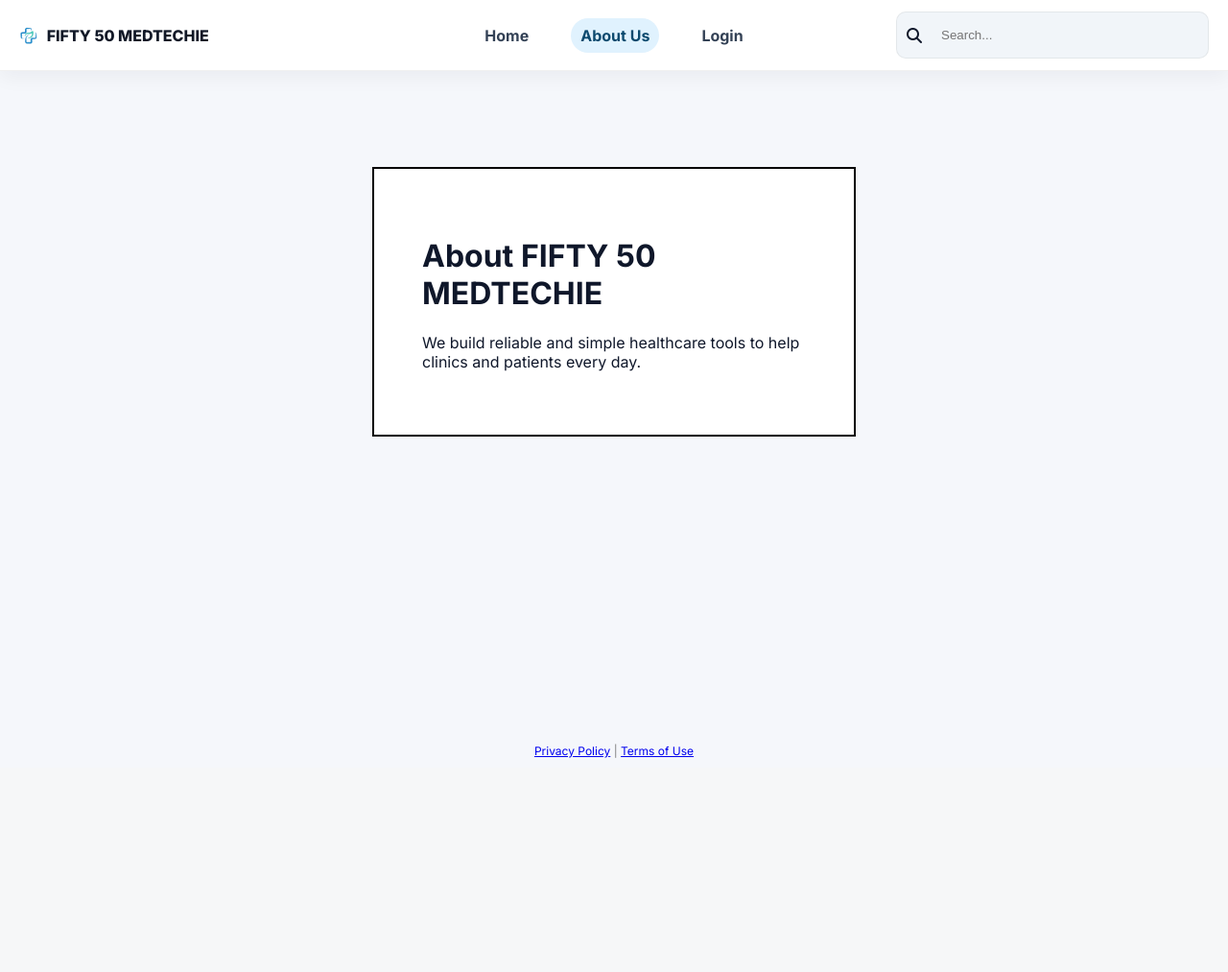
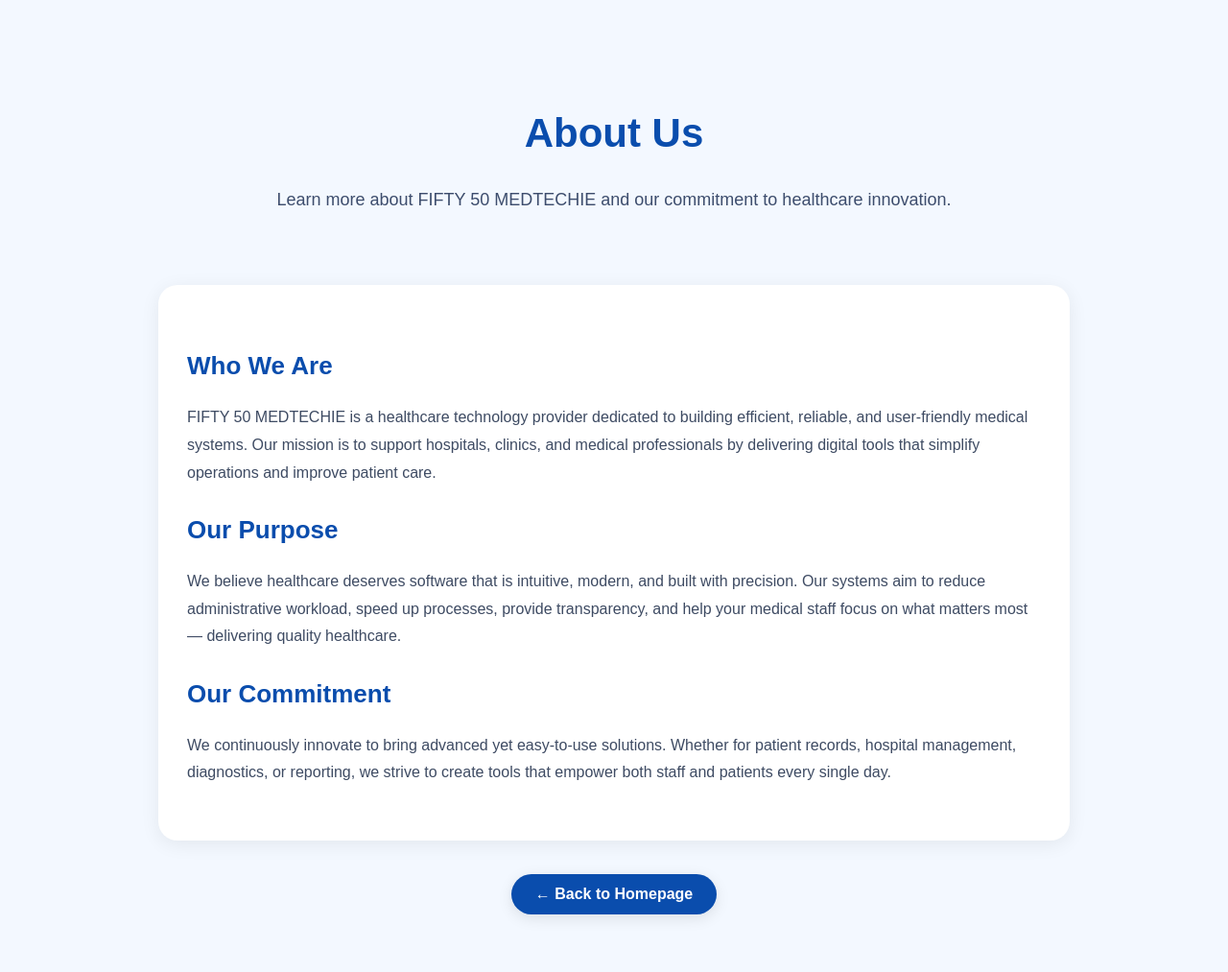
Before and after one commit to ainreach/HMS-G1, a CodeIgniter 4 app: the page made by app/Views/home/about.php in a window 1280 px wide. Shown: the whole page at 96% size. Before the commit the page ends 790 px from the top, so only its background shows below. Run offline with PHP 8.4 and a stand-in for CodeIgniter, Linux system fonts and the light colour scheme; the template is opened without the code that fills it, so the values that code supplies are empty; some libraries are stand-ins or nearby versions.

Commit message:
Updated the About Us Page in Home

```diff
--- a/app/Views/home/about.php
+++ b/app/Views/home/about.php
@@ -4,33 +4,145 @@
   <meta charset="UTF-8">
   <meta name="viewport" content="width=device-width, initial-scale=1">
   <title>About Us • FIFTY 50 MEDTECHIE</title>
-  <link rel="icon" type="image/png" href="<?= base_url('assets/img/logo.png') ?>">
-  <link rel="stylesheet" href="<?= base_url('assets/css/style.css') ?>">
-  <link rel="stylesheet" href="https://cdnjs.cloudflare.com/ajax/libs/font-awesome/6.5.0/css/all.min.css" />
+
+  <base href="<?= rtrim(base_url(), '/') ?>/">
+
+  <!-- FULL CSS -->
+  <style>
+    body {
+        margin: 0;
+        font-family: 'Poppins', sans-serif;
+        background: #f3f8ff;
+        color: #1f2c45;
+    }
+
+    .about-container {
+        max-width: 950px;
+        margin: 40px auto;
+        padding: 20px;
+        animation: fadeUp 0.8s ease-out;
+    }
+
+    .header-section {
+        text-align: center;
+        padding: 20px 10px;
+    }
+
+    .title {
+        font-size: 42px;
+        font-weight: 700;
+        color: #0a4dad;
+        animation: slideDown 0.7s ease-out;
+    }
+
+    .subtitle {
+        font-size: 18px;
+        margin-top: 5px;
+        color: #3d4d6d;
+    }
+
+    /* CARD */
+    .about-card {
+        background: #ffffff;
+        border-radius: 20px;
+        padding: 40px 30px;
+        box-shadow: 0 4px 20px rgba(0,0,0,0.07);
+        margin-top: 40px;
+        animation: fadeIn 1s ease-out;
+        line-height: 1.8;
+        color: #3e4b63;
+        font-size: 16px;
+    }
+
+    .about-card h2 {
+        font-size: 26px;
+        font-weight: 600;
+        color: #0a4dad;
+        margin-bottom: 15px;
+    }
+
+    /* BACK BUTTON */
+    .btn-container {
+        text-align: center;
+        margin-top: 35px;
+    }
+
+    .back-btn {
+        display: inline-block;
+        padding: 12px 25px;
+        color: #fff;
+        background-color: #0a4dad;
+        border-radius: 30px;
+        text-decoration: none;
+        font-size: 16px;
+        font-weight: 600;
+        transition: 0.3s ease;
+        box-shadow: 0 4px 15px rgba(0,0,0,0.1);
+    }
+
+    .back-btn:hover {
+        background-color: #083e88;
+        transform: translateY(-3px);
+        box-shadow: 0 6px 18px rgba(0,0,0,0.15);
+    }
+
+    /* ANIMATIONS */
+    @keyframes fadeIn {
+        from { opacity: 0; transform: scale(0.95); }
+        to { opacity: 1; transform: scale(1); }
+    }
+
+    @keyframes fadeUp {
+        from { opacity: 0; transform: translateY(18px); }
+        to { opacity: 1; transform: translateY(0); }
+    }
+
+    @keyframes slideDown {
+        from { opacity: 0; transform: translateY(-18px); }
+        to { opacity: 1; transform: translateY(0); }
+    }
+  </style>
 </head>
+
 <body>
-  <header class="topnav">
-    <div class="brand"><img src="<?= base_url('assets/img/logo.png') ?>" alt="FIFTY 50 MEDTECHIE" /> <span>FIFTY 50 MEDTECHIE</span></div>
-    <nav class="nav-links">
-      <a href="<?= site_url('/') ?>">Home</a>
-      <a href="<?= site_url('about') ?>" class="active">About Us</a>
-      <a href="<?= site_url('login') ?>">Login</a>
-    </nav>
-    <div class="nav-right">
-      <div class="search-inline"><i class="fa-solid fa-magnifying-glass"></i><input type="text" placeholder="Search..." aria-label="Search" /></div>
-    </div>
-  </header>
 
-  <main>
-    <div class="welcome-box" style="max-width:800px;">
-      <h1>About FIFTY 50 MEDTECHIE</h1>
-      <p>We build reliable and simple healthcare tools to help clinics and patients every day.</p>
-    </div>
+  <main class="about-container">
+
+      <section class="header-section">
+          <h1 class="title">About Us</h1>
+          <p class="subtitle">Learn more about FIFTY 50 MEDTECHIE and our commitment to healthcare innovation.</p>
+      </section>
+
+      <div class="about-card">
+          <h2>Who We Are</h2>
+          <p>
+              FIFTY 50 MEDTECHIE is a healthcare technology provider dedicated to building efficient,
+              reliable, and user-friendly medical systems. Our mission is to support hospitals, clinics,
+              and medical professionals by delivering digital tools that simplify operations and
+              improve patient care.
+          </p>
+
+          <h2>Our Purpose</h2>
+          <p>
+              We believe healthcare deserves software that is intuitive, modern, and built with
+              precision. Our systems aim to reduce administrative workload, speed up processes,
+              provide transparency, and help your medical staff focus on what matters most—
+              delivering quality healthcare.
+          </p>
+
+          <h2>Our Commitment</h2>
+          <p>
+              We continuously innovate to bring advanced yet easy-to-use solutions. Whether for
+              patient records, hospital management, diagnostics, or reporting, we strive to create
+              tools that empower both staff and patients every single day.
+          </p>
+      </div>
+
+      <div class="btn-container">
+          <a href="<?= base_url('/') ?>" class="back-btn">← Back to Homepage</a>
+      </div>
+
   </main>
 
-  <footer>
-    <a href="<?= site_url('privacy') ?>">Privacy Policy</a> |
-    <a href="<?= site_url('terms') ?>">Terms of Use</a>
-  </footer>
 </body>
 </html>
--- a/app/Views/home/index.php
+++ b/app/Views/home/index.php
@@ -55,7 +55,6 @@
         </nav>
 
         <div class="right-actions">
-          <a href="<?= site_url('notifications') ?>" title="Notifications"><i class="fa-regular fa-bell"></i></a>
           <a href="<?= site_url('about') ?>">ABOUT US</a>
           <a href="<?= site_url('login') ?>">LOGIN</a>
         </div>
```
Also changed, not shown: app/Views/home/notifications.php (deleted, +0 -12 lines).
